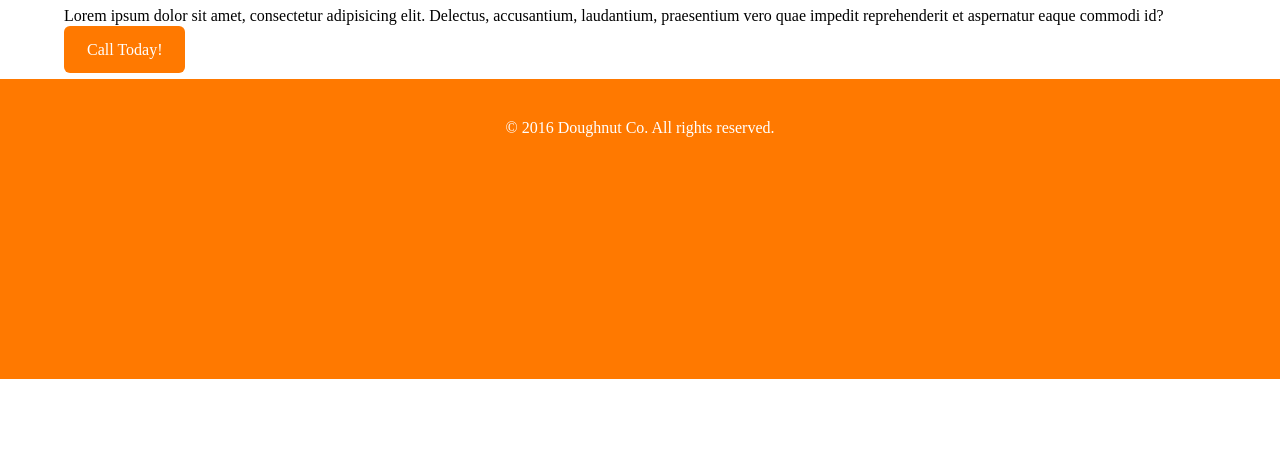
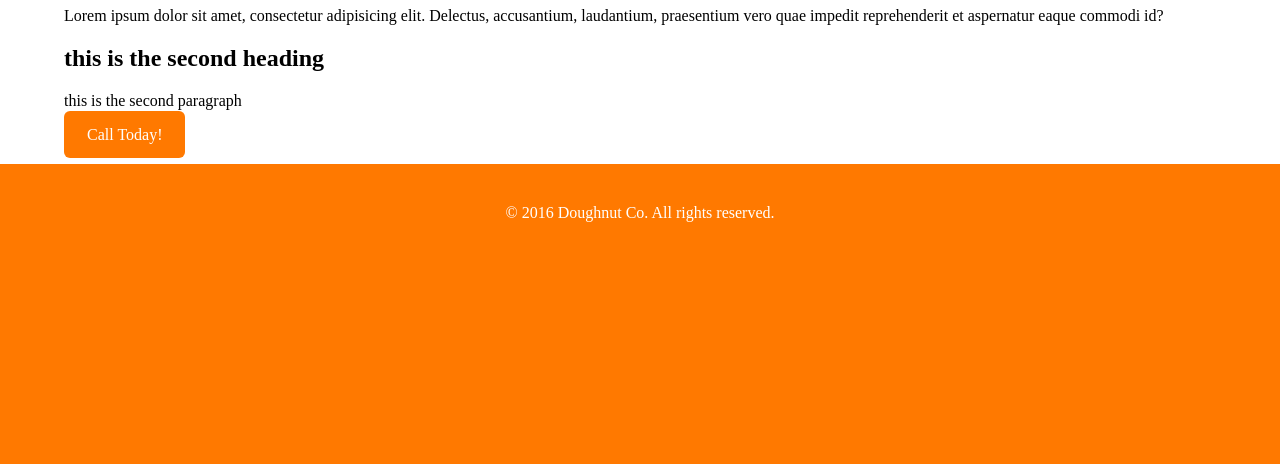
Before and after one commit to hqdl/housepainter1-landingpage, a plain HTML site: page index.html in a window 1280 px wide. Shown: the part 622-1086 px from the top of the page. Before the commit the page ends 1001 px from the top, so only its background shows below. Drawn offline with Linux system fonts and the light colour scheme.

Commit message:
this is my third push to github for code

```diff
--- a/css/styles.css
+++ b/css/styles.css
@@ -1,4 +1,6 @@
 /*GLOBAL STYLES */
+
+@import url(https://fonts.googleapis.com/css?family=Poiret+One|Cinzel:400,700);
 
 header{
     background-color: #FF7900;
--- a/index.html
+++ b/index.html
@@ -18,6 +18,10 @@
         <p>
         Lorem ipsum dolor sit amet, consectetur adipisicing elit. Delectus, accusantium, laudantium, praesentium vero quae impedit reprehenderit et aspernatur eaque commodi id?
         </p>
+
+        <h2>this is the second heading</h2>
+        <p>this is the second paragraph</p>
+
         <a href="" title="" class="button"
         >Call Today!</a>
     </main>
```
Also changed, not shown: 1 other file.
